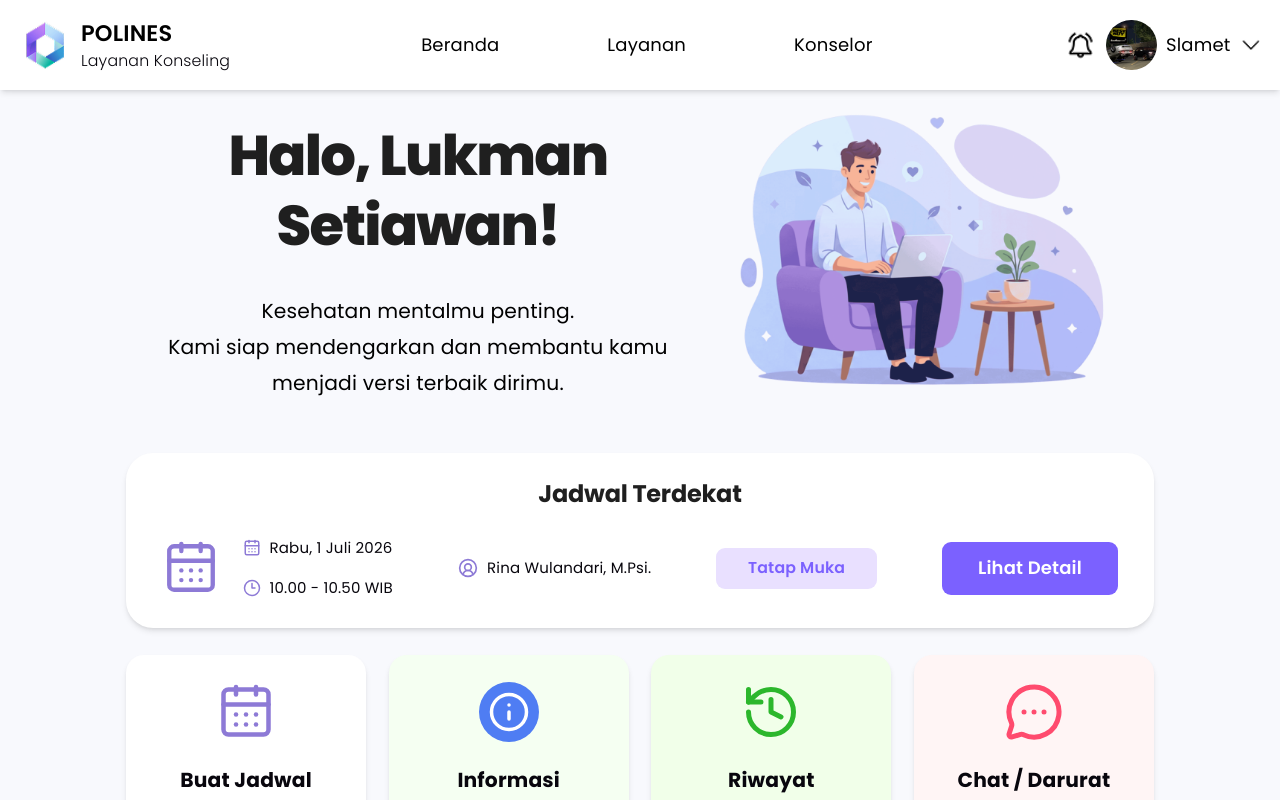
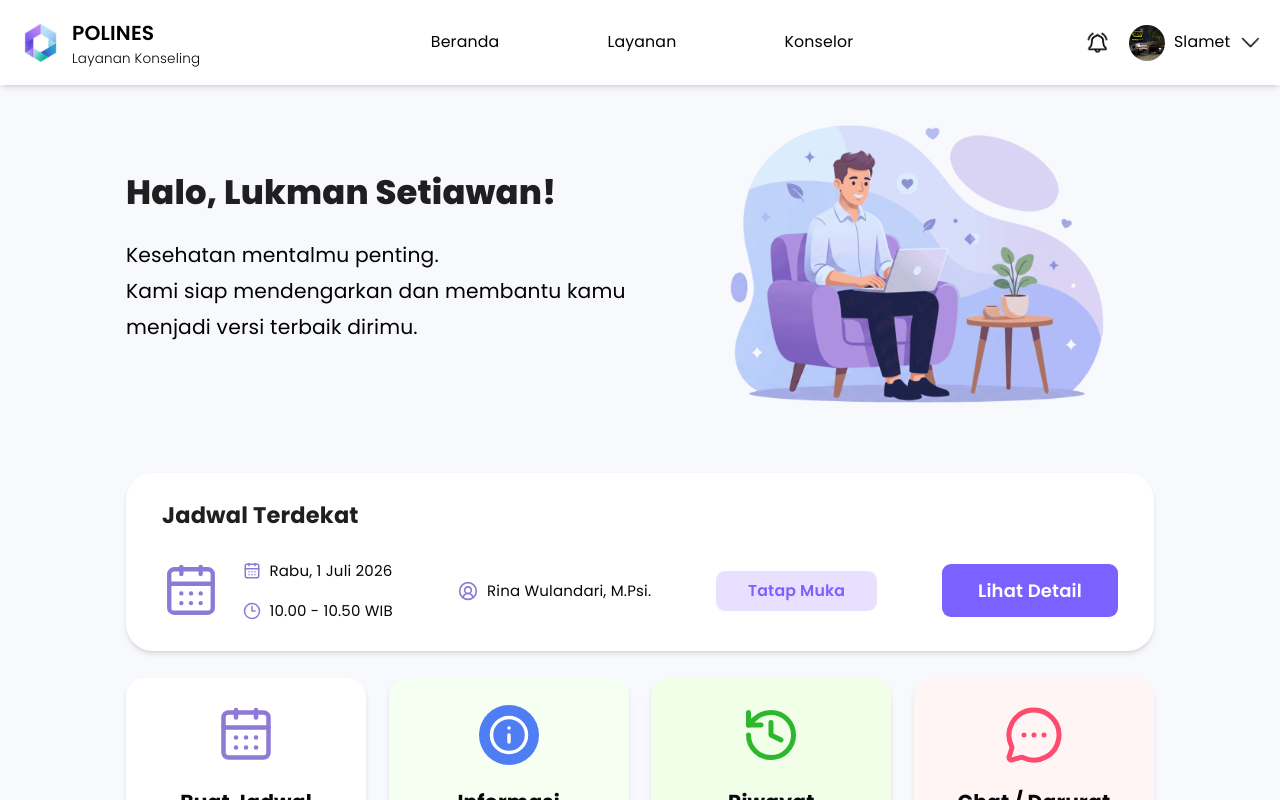
Before and after one commit to eeblaqoshu/sistem-layanan-konseling-polines, a React (Vite) app: page /home in a window 1280 px wide. Shown: the top 800 px of the page. Built offline with nearby package versions, Linux system fonts and the light colour scheme.

Commit message:
fix margin & font size

```diff
--- a/src/components/Navbar.jsx
+++ b/src/components/Navbar.jsx
@@ -21,18 +21,18 @@ export default function Navbar() {
           <img
             src={Logo}
             alt="logo"
-            className="w-12 h-12 justify-center items-center top-2"
+            className="w-10 h-10 justify-center items-center top-2 my-auto"
           />
           <div className="flex flex-col  text-left">
-            <Link to="/" className="poppins-semibold text-xl text-black">
+            <Link to="/" className="poppins-semibold text-lg text-black">
               POLINES
             </Link>
-            <span className="poppins-light text-sm">Layanan Konseling</span>
+            <span className="poppins-light text-xs">Layanan Konseling</span>
           </div>
         </div>
 
         {/* Menu Desktop */}
-        <ul className="hidden md:flex flex-row space-x-24 text-md poppins-regular">
+        <ul className="hidden md:flex flex-row space-x-24 text-sm poppins-regular">
           {menuItems.map((item) => (
             <li key={item.href}>
               <Link
@@ -47,14 +47,14 @@ export default function Navbar() {
 
         <div className="hidden md:flex flex-row space-x-2 justify-center items-center">
           <Link to="/">
-            <img src={Notifikasi} alt="Panah" className="w-7.5 h-7.5" />
+            <img src={Notifikasi} alt="Panah" className="w-6 h-6 mr-2" />
           </Link>
           <img
             src={Profile}
             alt="Profile"
-            className="w-11.25 h-11.25 rounded-full object-cover"
+            className="w-8 h-8 rounded-full object-cover"
           />
-          <span className="poppins-regular text-md text-black">Slamet</span>
+          <span className="poppins-regular text-sm text-black">Slamet</span>
           <Link to="/">
             <img src={PanahBawah} alt="PanahBawah" className="w-5 h-5" />
           </Link>
--- a/src/index.css
+++ b/src/index.css
@@ -12,6 +12,7 @@
   --shadow:
     rgba(0, 0, 0, 0.1) 0 10px 15px -3px, rgba(0, 0, 0, 0.05) 0 4px 6px -2px;
 }
+
 
 :root {
   --sans: "Poppins", sans-serif;
@@ -42,52 +43,6 @@ body {
 
 #root {
   min-height: 100vh;
-    /* width: 1126px; */
-  max-width: 100%;
-  margin: 0 auto;
-  text-align: center;
-  border-inline: 1px solid var(--border);
-  min-height: 100svh;
-  display: flex;
-  flex-direction: column;
-  box-sizing: border-box;
-}
-
-h1 {
-  font-size: 56px;
-  letter-spacing: -1.68px;
-  margin: 32px 0;
-  @media (max-width: 1024px) {
-    font-size: 36px;
-    margin: 20px 0;
-  }
-}
-h2 {
-  font-size: 24px;
-  line-height: 118%;
-  letter-spacing: -0.24px;
-  margin: 0 0 8px;
-  @media (max-width: 1024px) {
-    font-size: 20px;
-  }
-}
-p {
-  margin: 0;
-}
-
-code,
-.counter {
-  font-family: var(--mono);
-  display: inline-flex;
-  border-radius: 4px;
-  color: var(--text-h);
-}
-
-code {
-  font-size: 15px;
-  line-height: 135%;
-  padding: 4px 8px;
-  background: var(--code-bg);
 }
 
 .poppins-thin {
--- a/src/page/Dashboard.jsx
+++ b/src/page/Dashboard.jsx
@@ -13,7 +13,7 @@ import {
 
 function Dashboard() {
   return (
-    <div className="min-h-screen mt-8">
+    <div className="min-h-screen mt-10">
       <div className="mx-auto w-full max-w-7xl px-28 pt-5 pb-12">
         {/* hero */}
         <div className="flex items-center justify-between gap-16">
--- a/src/page/DetailJadwalKonselor.jsx
+++ b/src/page/DetailJadwalKonselor.jsx
@@ -20,7 +20,7 @@ function DetailJadwalKonselor() {
   const [selected, setSelected] = useState(new Date(2026, 6, 1));
   return (
     <div className="min-h-screen bg-[#F9FAFD]">
-      <div className="mx-auto w-full max-w-7xl px-20 pt-15 pb-10">
+      <div className="mx-auto w-full max-w-7xl px-20 pt-30 pb-10">
         <div className="flex items-center gap-8">
           {/* foto sikolog */}
           <img src="/assets/img/psikolog.png" alt="Dr. Rina Wulandari" className="h-36 w-36 rounded-full object-cover"
--- a/src/page/Konseling.jsx
+++ b/src/page/Konseling.jsx
@@ -16,7 +16,7 @@ function Konseling() {
 
   return (
     <div className="min-h-screen bg-[#F9FAFD]">
-      <div className="mx-auto w-full max-w-7xl px-20 py-10">
+      <div className="mx-auto w-full max-w-7xl px-20 pb-10 pt-25">
         <div className="flex items-center justify-between">
           <div className="flex items-center gap-4">
             <img src="/assets/img/psikolog.png" alt="Psikolog" className="h-14 w-14 rounded-full object-cover" />
```
